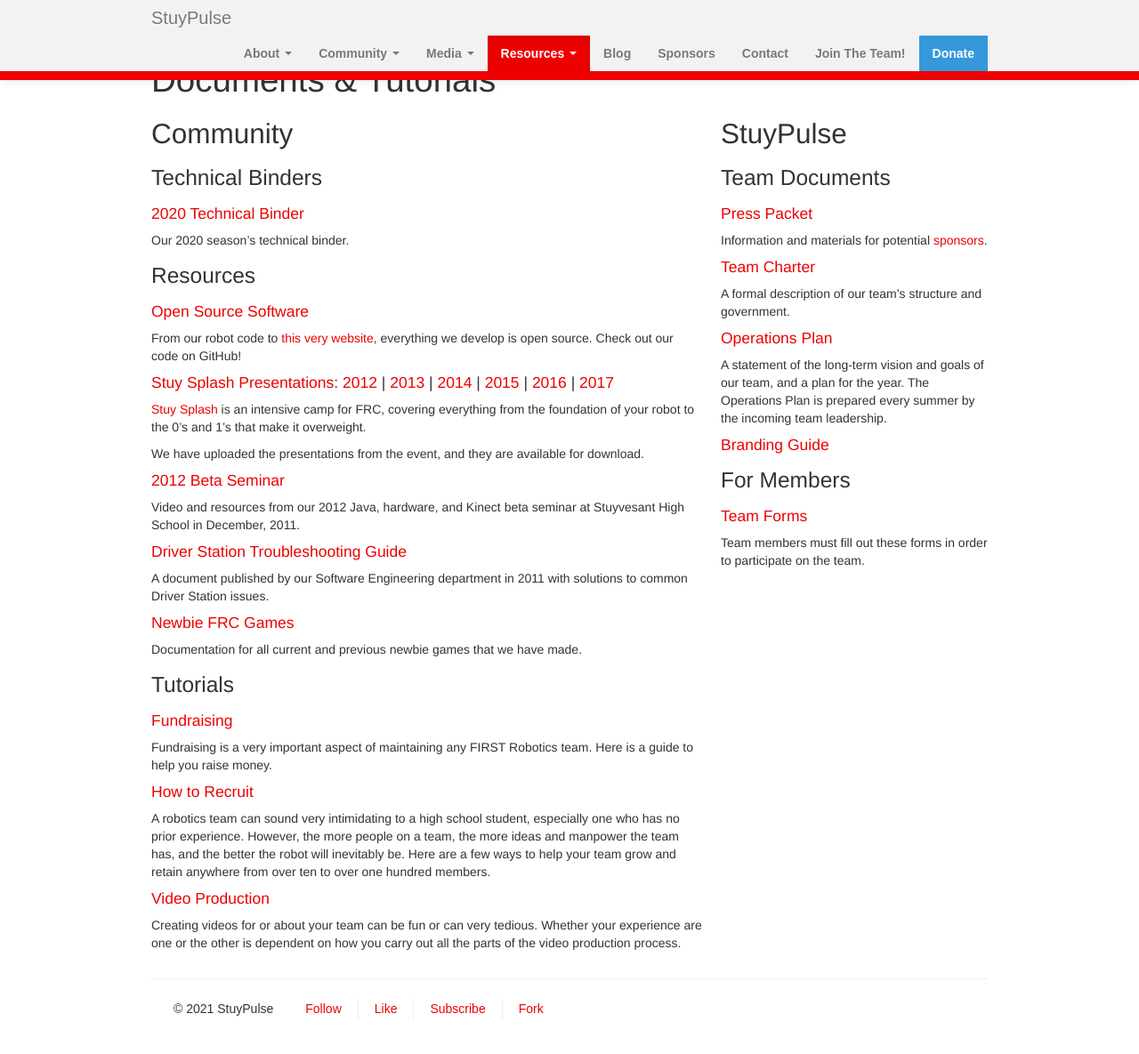
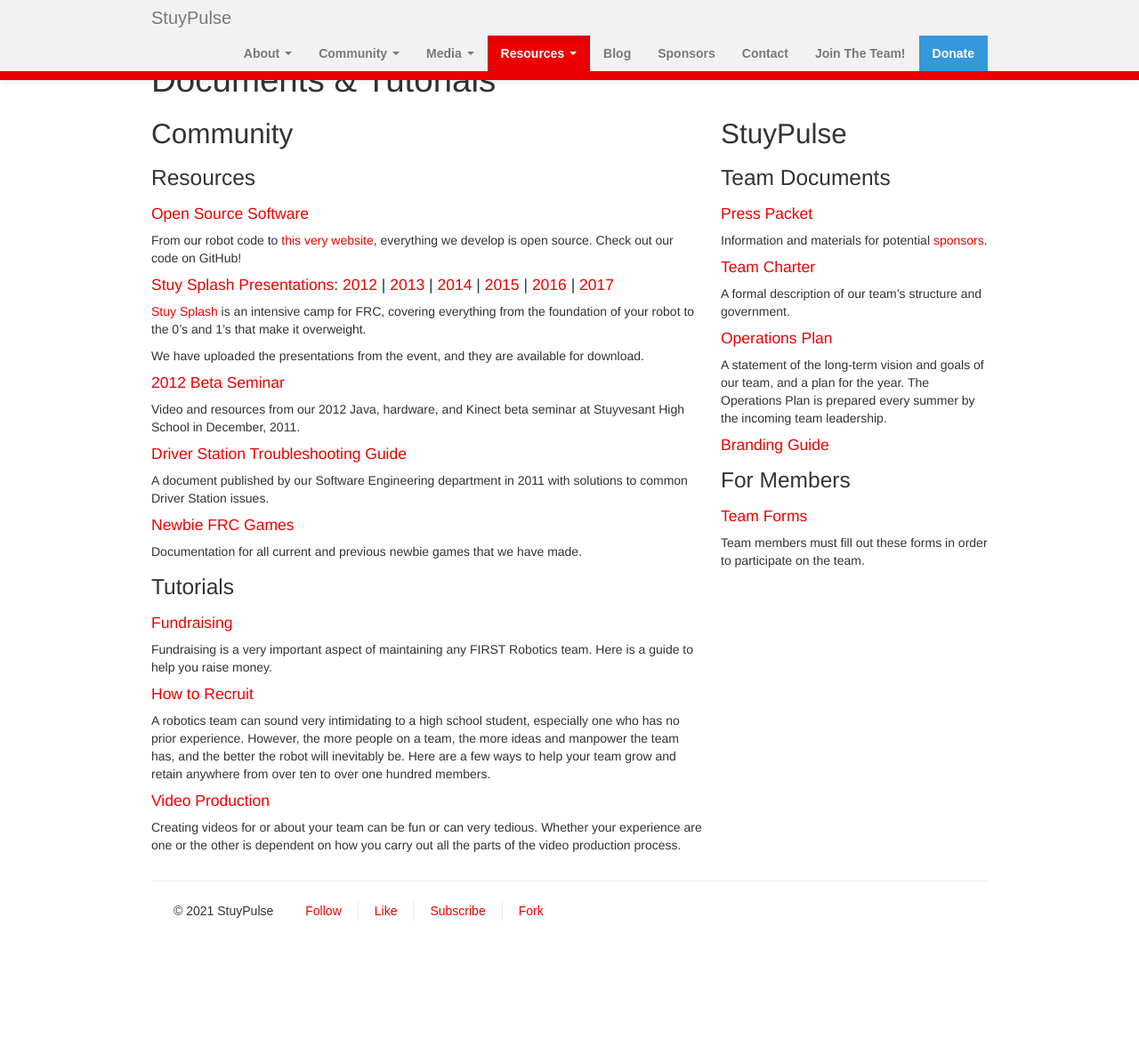
Before and after one commit to StuyPulse/team694.github.io, a Jekyll site: the page built from resources/index.md, in a window 1280 px wide and 1186 px high. Shown: the whole window at 89% size. Built offline with Jekyll 4.4.1, drawn with Linux system fonts in a browser that asks for light colours; nearby versions of some CDN libraries.

Commit message:
Remove the old technical binder

```diff
--- a/resources/index.md
+++ b/resources/index.md
@@ -6,11 +6,6 @@
 <div class="row">
 <div markdown="1" class="span8">
 ## Community
-
-### Technical Binders
-
-#### [2020 Technical Binder](https://stuypulse.nyc3.cdn.digitaloceanspaces.com/site/pdf/Technical%20Binder%202020.pdf)
-Our 2020 season's technical  binder.
 
 ### Resources
 
```
